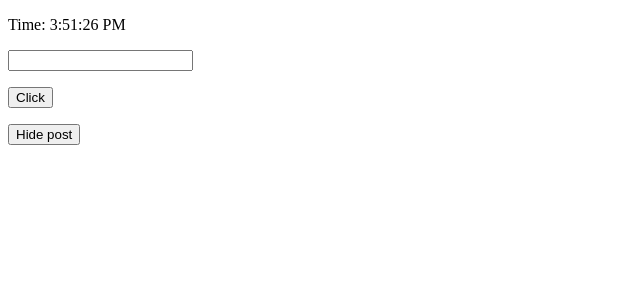
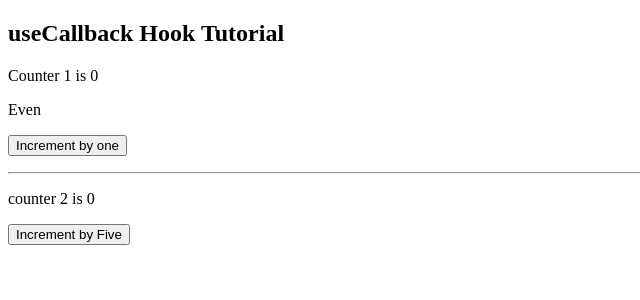
Before and after one commit to Muhammad-Riyead-Rahman/react-tutorials, a React (Create React App) app in the folder my-app/: page / in a window 1280 px wide. Shown: the top 300 px of the page, without its empty margins (0-640 px from the left). Built offline with nearby package versions, Linux system fonts and the light colour scheme.

Commit message:
useCallback-useMemo_Hook lesson complete

```diff
--- a/my-app/src/App.js
+++ b/my-app/src/App.js
@@ -1,20 +1,39 @@
-import MyDateCount from './Components/MyDateCount';
-import { useState } from 'react';
-
+import { useCallback, useMemo, useState } from "react";
+import Button from "./Components/Button";
+import ShowCount from "./Components/ShowCount";
+import Title from "./Components/Title";
 
 function App() {
-  const [show, setShow] = useState(true);
+  const [count1, setCount1] = useState(0);
+  const [count2, setCount2] = useState(0);
+
+  const incrementByOne = useCallback(() => {
+    setCount1((prevCount1) => prevCount1 + 1);
+  }, []);
+
+  const incrementByFive = useCallback(() => {
+    setCount2((prevCount2) => prevCount2 + 5);
+  }, []);
+
+  const isEvenOrOdd = useMemo(() => {
+    let i = 0;
+    while (i < 1000000000) i += 1; // costly operation
+    return count1 % 2 === 0;
+  }, [count1]);
+
   return (
-    <div className="App">
-      <div>
-          {show && <MyDateCount />}
-      </div>
-      <p>
-        <button type='button' onClick={() => setShow((prevShow) => !prevShow)}>
-          {show ? 'Hide post' : 'Show post'}
-        </button>
-      </p>
-
+    <div className='App'>
+      <Title />
+      <ShowCount count={count1} title='Counter 1' />
+      <span>{isEvenOrOdd ? "Even" : "Odd"}</span>
+      <Button type='button' handleClick={incrementByOne}>
+        Increment by one
+      </Button>
+      <hr />
+      <ShowCount count={count2} title='counter 2' />
+      <Button type='button' handleClick={incrementByFive}>
+        Increment by Five
+      </Button>
     </div>
   );
 }
--- /dev/null
+++ b/my-app/src/Components/Button.jsx
@@ -0,0 +1,15 @@
+import React from "react";
+
+function Button({handleClick, children}) {
+    console.log(`rendering button ${children}`);
+
+    return (
+        <p>
+            <button type="button" onClick={handleClick}>
+                {children}
+            </button>
+        </p>
+    )
+}
+
+export default React.memo(Button);
--- a/my-app/src/Components/MyDateCount.jsx
+++ /dev/null
@@ -1,52 +0,0 @@
-import { useEffect, useState } from "react";
-
-function MyDateCount() {
-  const [count, setCount] = useState(0);
-  const [text, setText] = useState("");
-  const [date, setDate] = useState(new Date());
-
-  const tick = () => {
-    console.log('Clock ticking');
-    setDate(new Date());
-  };
-
-  useEffect(() => {
-    console.log("updating document title");
-    document.title = `Clicked ${count} times`;
-  }, [count]);
-
-  useEffect(() => {
-    console.log("starting timer");
-    const interval = setInterval(tick, 1000);
-
-    return () => {
-      console.log('component unmounted');
-      clearInterval(interval);
-    }
-
-  }, []);
-
-  const addClick = () => {
-    setCount((prevCount) => prevCount + 1);
-  };
-
-  return (
-    <div>
-      <p>Time: {date.toLocaleTimeString()}</p>
-      <p>
-        <input
-          type='text'
-          value={text}
-          onChange={(e) => setText(e.target.value)}
-        />
-      </p>
-      <p>
-        <button type='button' onClick={addClick}>
-          Click
-        </button>
-      </p>
-    </div>
-  );
-}
-
-export default MyDateCount;
--- /dev/null
+++ b/my-app/src/Components/ShowCount.jsx
@@ -0,0 +1,13 @@
+import React from "react";
+
+function ShowCount({count, title}) {
+    console.log(`rendering ${title}`);
+
+    return (
+        <p>
+            {title} is {count}
+        </p>
+    )
+}
+
+export default React.memo(ShowCount);
--- /dev/null
+++ b/my-app/src/Components/Title.jsx
@@ -0,0 +1,8 @@
+import React from "react";
+
+function Title() {
+    console.log('rendering title...');
+    return <h2>useCallback Hook Tutorial</h2>
+}
+
+export default React.memo(Title);
```
